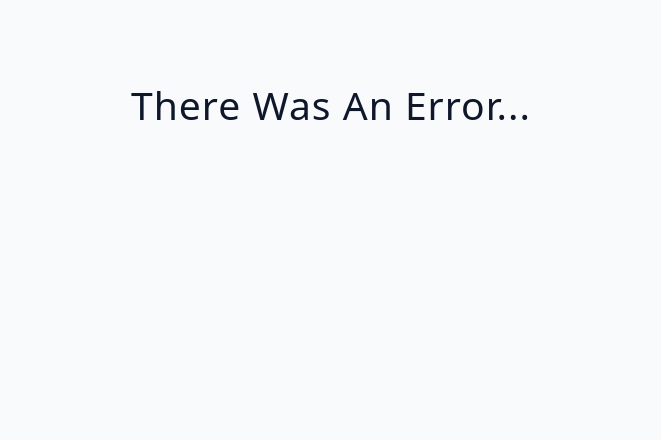
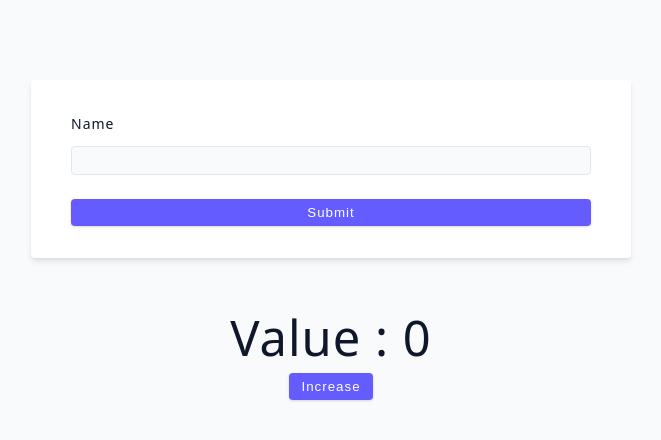
Before and after one commit to Erickthamara/AdvancedReact, a React (Vite) app: page / in a window 1280 px wide. Shown: the top 440 px of the page, without its empty margins (309-970 px from the left). Built offline with nearby package versions, Linux system fonts and the light colour scheme; no server answers.

Commit message:
Created a simple useEffect that only renders after a state is changed.

```diff
--- a/src/App.jsx
+++ b/src/App.jsx
@@ -1,4 +1,4 @@
-import UserChallenge from "./tutorial/08-custom-hooks/starter/02-fetch-data";
+import UserChallenge from "./tutorial/07-useRef/starter/01-useRef-basics";
 
 function App() {
   return (
--- a/src/tutorial/03-conditional-rendering/starter/02-multiple-returns-fetch-data.jsx
+++ b/src/tutorial/03-conditional-rendering/starter/02-multiple-returns-fetch-data.jsx
@@ -31,7 +31,7 @@ const MultipleReturnsFetchData = () => {
     return <h2>Loading...</h2>;
   }
   if (isError) {
-    return <h2>There was an erorr...</h2>;
+    return <h2>There was an err...</h2>;
   }
   const { name, avatar_url, bio } = user;
   return (
--- a/src/tutorial/07-useRef/starter/01-useRef-basics.jsx
+++ b/src/tutorial/07-useRef/starter/01-useRef-basics.jsx
@@ -1,27 +1,48 @@
-import { useEffect, useRef, useState } from 'react';
+import { useEffect, useRef, useState } from "react";
 
 const UseRefBasics = () => {
   const [value, setValue] = useState(0);
+  const refContainer = useRef(null);
+  const notFirst = useRef(false);
+  // console.log(refContainer);
+
+  useEffect(() => {
+    if (!notFirst.current) {
+      notFirst.current = true;
+      return;
+    }
+    console.log("Not first");
+  }, [value]);
 
   const handleSubmit = (e) => {
     e.preventDefault();
+    const info = refContainer.current.value;
+    console.log(info);
   };
+  // useEffect(() => {
+  //   console.log(refContainer);
+  // }, []);
 
   return (
     <div>
-      <form className='form' onSubmit={handleSubmit}>
-        <div className='form-row'>
-          <label htmlFor='name' className='form-label'>
+      <form className="form" onSubmit={handleSubmit}>
+        <div className="form-row">
+          <label htmlFor="name" className="form-label">
             Name
           </label>
-          <input type='text' id='name' className='form-input' />
+          <input
+            type="text"
+            id="name"
+            ref={refContainer}
+            className="form-input"
+          />
         </div>
-        <button type='submit' className='btn btn-block'>
+        <button type="submit" className="btn btn-block">
           submit
         </button>
       </form>
       <h1>value : {value}</h1>
-      <button onClick={() => setValue(value + 1)} className='btn'>
+      <button onClick={() => setValue(value + 1)} className="btn">
         increase
       </button>
     </div>
```
